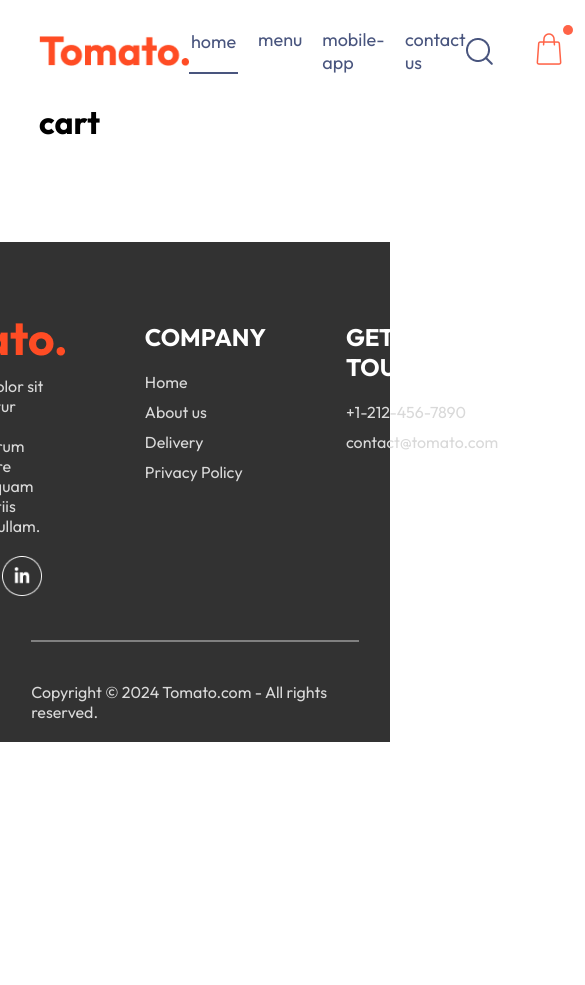
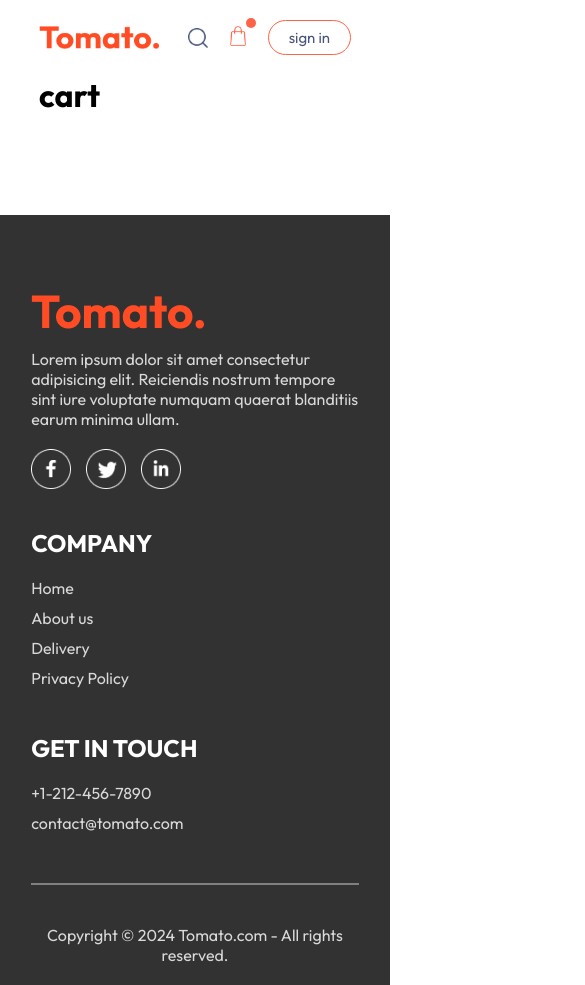
Before and after one commit to kishumohi/Front_food_delevery, a React (Vite) app: page /cart in a window 390 px wide. Shown: the top 985 px of the page, 585 px wide, since content can reach past the window. Before the commit the page ends 844 px from the top, so only its background shows below. Built offline with nearby package versions, Linux system fonts and the light colour scheme.

Commit message:
make web site responsive

```diff
--- a/src/components/ExploreMenu/ExploreMenu.css
+++ b/src/components/ExploreMenu/ExploreMenu.css
@@ -46,3 +46,10 @@
   border: 4px solid tomato;
   padding: 2px;
 }
+
+@media (max-width: 1050px) {
+  .explore-menu-text {
+    max-width: 100%;
+    font-size: 14px;
+  }
+}
--- a/src/components/Footer/Footer.css
+++ b/src/components/Footer/Footer.css
@@ -47,3 +47,14 @@
   background-color: gray;
   border: none;
 }
+
+@media (max-width: 750px) {
+  .footer-content {
+    display: flex;
+    flex-direction: column;
+    gap: 35px;
+  }
+  .footer-copyright {
+    text-align: center;
+  }
+}
--- a/src/components/Header/Header.css
+++ b/src/components/Header/Header.css
@@ -34,3 +34,20 @@
   font-size: max(1vw, 13px);
   border-radius: 50px;
 }
+
+@media (max-width: 1050px) {
+  .header-contents {
+    max-width: 45%;
+  }
+}
+@media (max-width: 750px) {
+  .header-contents {
+    max-width: 65%;
+  }
+  .header-contents p {
+    display: none;
+  }
+  .header-contents button {
+    padding: 2vw 4vw;
+  }
+}
--- a/src/components/NavBar/Navbar.css
+++ b/src/components/NavBar/Navbar.css
@@ -55,3 +55,49 @@
   top: -8px;
   right: -8px;
 }
+
+@media (max-width: 1050px) {
+  .navbar .logo {
+    width: 140px;
+    /* background-color: yellow; */
+  }
+  .navbar-menu {
+    gap: 20px;
+    font-size: 17px;
+  }
+  .navbar-right {
+    gap: 30px;
+  }
+  .navbar-right img {
+    width: 22px;
+  }
+  .navbar-right button {
+    padding: 8px 25px;
+  }
+}
+@media (max-width: 900px) {
+  .navbar .logo {
+    width: 120px;
+    /* background-color: red; */
+  }
+  .navbar-menu {
+    gap: 15px;
+    font-size: 16px;
+  }
+  .navbar-right {
+    gap: 20px;
+  }
+  .navbar-right img {
+    width: 20px;
+  }
+  .navbar-right button {
+    padding: 7px 20px;
+    font-size: 15px;
+  }
+}
+
+@media (max-width: 750px) {
+  .navbar-menu {
+    display: none;
+  }
+}
--- a/src/components/NavBar/Navbar.jsx
+++ b/src/components/NavBar/Navbar.jsx
@@ -1,6 +1,7 @@
 import React, { useState } from "react";
 import "./Navbar.css";
 import { assets } from "../../assets/assets.js";
+import { Link } from "react-router-dom";
 
 function Navbar() {
   const [menu, setMenu] = useState("home");
@@ -8,30 +9,34 @@
     <div className="navbar">
       <img src={assets.logo} alt="logo" className="logo" />
       <ul className="navbar-menu">
-        <li
+        <Link
+          to="/"
           onClick={() => setMenu("home")}
           className={menu === "home" ? "active" : ""}
         >
           home
-        </li>
-        <li
+        </Link>
+        <a
+          href="#explore-menu"
           onClick={() => setMenu("menu")}
           className={menu === "menu" ? "active" : ""}
         >
           menu
-        </li>
-        <li
+        </a>
+        <a
+          href="#app-download"
           onClick={() => setMenu("mobile-app")}
           className={menu === "mobile-app" ? "active" : ""}
         >
           mobile-app
-        </li>
-        <li
+        </a>
+        <a
+          href="#footer"
           onClick={() => setMenu("contact-us")}
           className={menu === "contact-us" ? "active" : ""}
         >
           contact us
-        </li>
+        </a>
       </ul>
       <div className="navbar-right">
         <img src={assets.search_icon} alt="" />
--- a/src/index.css
+++ b/src/index.css
@@ -4,6 +4,7 @@
   margin: 0;
   box-sizing: border-box;
   font-family: "outfit";
+  scroll-behavior: smooth;
 }
 body {
   min-height: 100vh;
```
